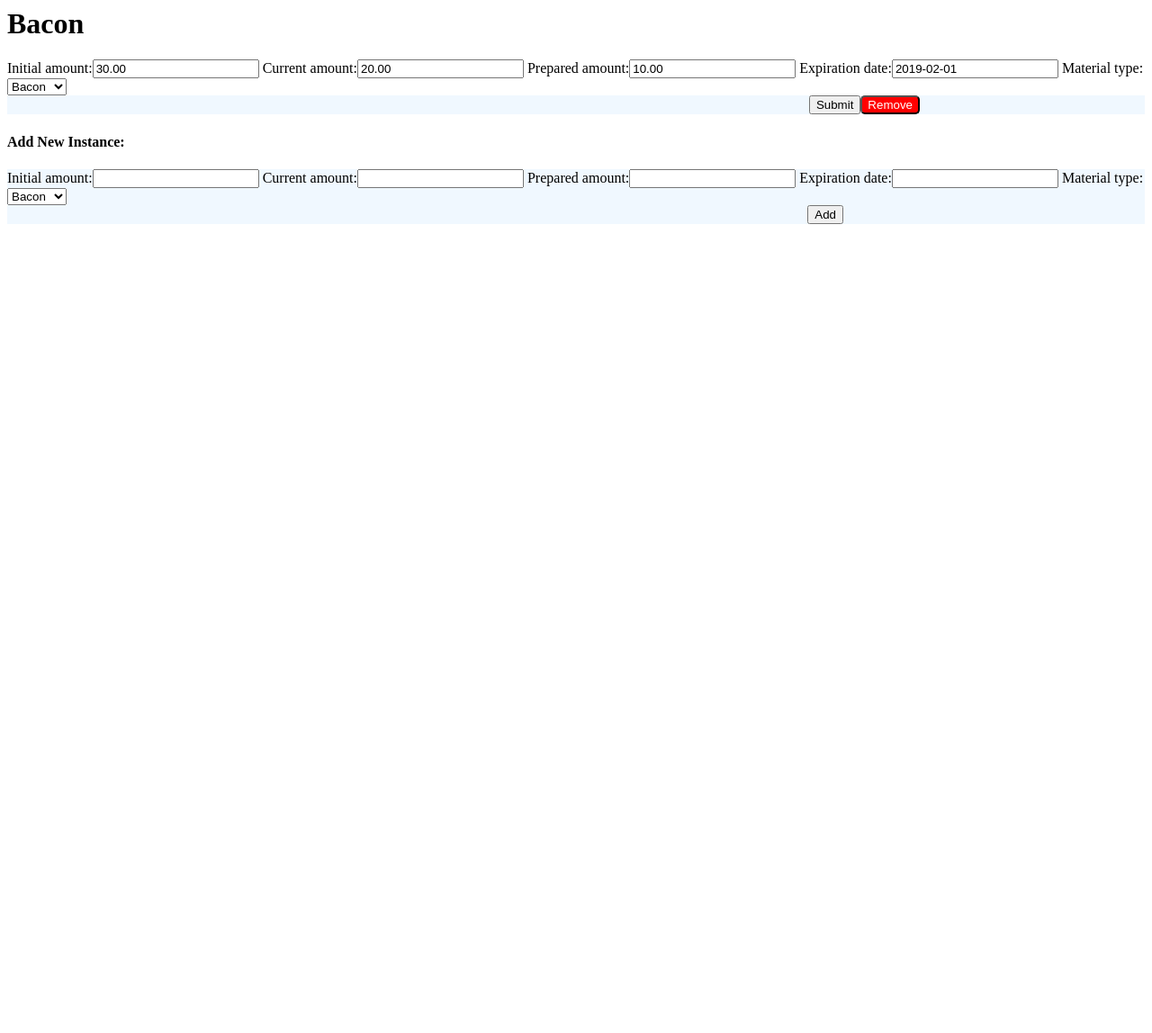
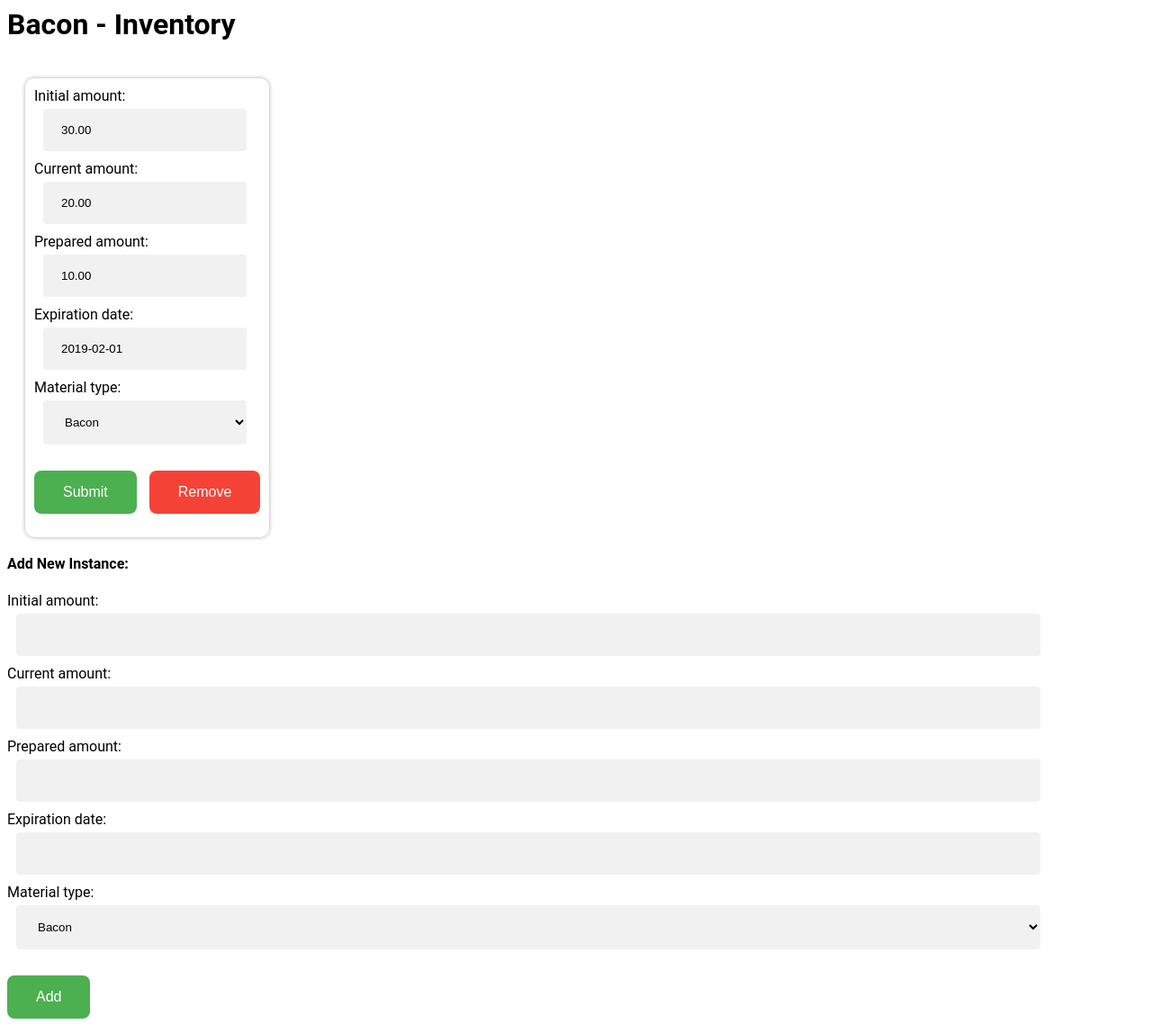
Before and after one commit to capstoneconnector/Raw-Material-Inventory-Tracking-System-Code, a Django app: page /is/material/summary/Bacon in a window 1280 px wide. Shown: the whole page at 90% size. Before the commit the page ends 249 px from the top, so only its background shows below. Run offline with Django 3.2, Linux system fonts and the light colour scheme; data comes from the database, SQL or seed files in the repository; both versions use the stored data as it was after the commit.

Commit message:
Implemented the add Material feature. The summary page now displays new material types that are added and defaults values for material types with no material instances.Additionally, some styling was changed on the Summary Page and the Material Instances page.

```diff
--- a/InventorySystem/forms.py
+++ b/InventorySystem/forms.py
@@ -1,4 +1,4 @@
-from .models import Material
+from .models import Material, MaterialType
 from django.forms import ModelForm
 
 
@@ -6,3 +6,8 @@ class MaterialForm(ModelForm):
     class Meta:
         model = Material
         fields = '__all__'
+
+class MaterialTypeForm(ModelForm):
+    class Meta:
+        model = MaterialType
+        fields = '__all__'
--- a/InventorySystem/urls.py
+++ b/InventorySystem/urls.py
@@ -1,12 +1,14 @@
 from django.urls import path
-from .views import index, material_instances, total_amounts, material_total_amount, summary, material_instance, remove_material_instance
+from .views import index, material_instances, total_amounts, material_total_amount, mat_instance_summary, material_instance, remove_material_instance, add_material_type
 
 urlpatterns = [
     path('', index),
     path('material/instances/<str:materialName>', material_instances),
     path('material/total/<str:materialName>', material_total_amount),
     path('material/', total_amounts),
-    path('material/summary/<str:materialName>', summary),
+    path('material/summary/<str:materialName>', mat_instance_summary),
     path('material/update/<int:mat_id>', material_instance),
+    path('material/type/update/<int:mat_type_id>', add_material_type),
     path('material/delete/<int:mat_id>', remove_material_instance)
+
 ]
--- a/InventorySystem/views.py
+++ b/InventorySystem/views.py
@@ -1,7 +1,7 @@
 from django.shortcuts import render
 from django.http import HttpResponse, JsonResponse
 from .models import Material, MaterialType
-from .forms import MaterialForm
+from .forms import MaterialForm, MaterialTypeForm
 from django.shortcuts import render
 from django.views.decorators.csrf import csrf_exempt
 from django.db.models import Max
@@ -32,21 +32,34 @@ def total_amounts(request):
     materials = []
 
     for material_type in MaterialType.objects.all():
-        material_obj = {}
-        material_obj['name'] = material_type.name
+        material_obj = {'name': material_type.name}
+        total_amount = 0
+        prepared_amount = 0
 
-        amount = 0
+        if len(Material.objects.filter(material_type=material_type)) == 0:
+            material_obj['total_amount'] = 0
+            material_obj['prepared_amount'] = 0
+            material_obj['buy_unit'] = material_type.buy_unit
+            materials.append(material_obj)
+            continue
+
+        earliest_expiration_material = Material.objects.filter(material_type=material_type).order_by('-expiration_date')[0]
+        expiration_date = earliest_expiration_material.expiration_date
+        material_obj['expiration_date'] = expiration_date
+
         for material in Material.objects.filter(material_type=material_type):
-            amount += material.current_amount
+            total_amount += material.current_amount
+            prepared_amount += material.prepared_amount
 
-        material_obj['amount'] = amount
+        material_obj['total_amount'] = total_amount
+        material_obj['prepared_amount'] = prepared_amount
         material_obj['buy_unit'] = material_type.buy_unit.name
         materials.append(material_obj)
 
-    return JsonResponse({'materials': materials})
+    return render(request, 'total_amount.html', {'materials': materials, 'form': {'mat': {'id': 0}, 'form': MaterialTypeForm()}})
 
 
-def summary(request, materialName):
+def mat_instance_summary(request, materialName):
     material_type = MaterialType.objects.get(name=materialName)
     materials = Material.objects.filter(material_type=material_type)
 
@@ -58,6 +71,7 @@ def summary(request, materialName):
     forms.append({'mat': {'id': 0}, 'form': f})
 
     return render(request, 'material_instance_summary.html', {'forms': forms, 'title': materialName, 'material_type': material_type.id})
+
 
 
 @csrf_exempt
@@ -76,9 +90,22 @@ def material_instance(request, mat_id):
     return HttpResponse("Hey! You didn't give me any data!")
 
 @csrf_exempt
+def add_material_type(request, mat_type_id):
+    if mat_type_id is not 0:
+        '''material_type_obj = MaterialType.objects.get(id=mat_type_id)
+        f = MaterialTypeForm(request.POST, instance=material_type_obj)
+        f.save()'''
+        return HttpResponse("Aye there's definitely something here already")
+    else:
+        print(request.POST)
+        f = MaterialTypeForm(request.POST)
+        f.save()
+        return HttpResponse("Aye there's definitely something here now")
+
+@csrf_exempt
 def remove_material_instance(request, mat_id):
-  try:
+    try:
       Material.objects.get(id=mat_id).delete()
       return HttpResponse('Object deleted!')
-  except Material.DoesNotExist:
+    except Material.DoesNotExist:
       return HttpResponse('No object with that id!')
--- a/templates/material_instance_summary.html
+++ b/templates/material_instance_summary.html
@@ -2,55 +2,125 @@
     <title>Material Instance - {{ title }}</title>
 
     <style>
-        .new-form {
-            background: aliceblue;
+        body {
+            font-family: "Roboto", "Lucida Grande", Verdana, Arial, sans-serif;
+
+        }
+
+        .instances {
+            float: left;
+            display: flex;
+            flex-direction: row;
+            width: 100%;
         }
 
         .delete-button {
-            background-color: red;
+            background-color: #f44336; /* Green */
+            border: none;
             color: white;
-            border-radius: 5px;
+            padding: 15px 32px;
+            text-align: center;
+            text-decoration: none;
+            display: inline-block;
+            font-size: 16px;
+            border-radius: 8px;
+            margin-left: 10px;
+            transition: 0.5s;
         }
 
-        .button-div {
-            display: flex;
-            justify-content: flex-end;
-            padding-right: 250px;
-            background: aliceblue;
+        .delete-button:hover {
+            background-color: #e43326
         }
-        .add-button-div{
-            display: flex;
-            justify-content: flex-end;
-            padding-right: 335px;
-            background: aliceblue;
+
+        .page-button {
+            background-color: #4CAF50; /* Green */
+            border: none;
+            color: white;
+            padding: 15px 32px;
+            text-align: center;
+            text-decoration: none;
+            display: inline-block;
+            font-size: 16px;
+            border-radius: 8px;
+            transition: 0.5s;
         }
+
+        .page-button:hover {
+            background-color: #3C9F40;
+        }
+
+        .material-span {
+            box-shadow: #00000055 0 0 5px;
+            border-radius: 10px;
+            display: inline-block;
+            margin: 20px;
+            padding: 10px;
+            transition: 0.5s;
+        }
+
+        .material-span:hover {
+            box-shadow: #00000088 0 0 5px;
+        }
+
+        form > input {
+            outline: none;
+            margin-left: 10px;
+            display: block;
+            margin-top: 5px;
+            margin-bottom: 10px;
+            padding: 16px 20px;
+            border: none;
+            border-radius: 4px;
+            background-color: #f1f1f1;
+            width: 90%;
+        }
+
+        form > select {
+            padding: 16px 20px;
+            border: none;
+            border-radius: 4px;
+            background-color: #f1f1f1;
+            margin-left: 10px;
+            outline: none;
+            width: 90%;
+            display: block;
+            margin-top: 5px;
+            margin-bottom: 10px;
+        }
+
 
     </style>
 </head>
 
 <body>
-    <h1>{{ title }}</h1>
+    <h1>{{ title }} - Inventory</h1>
+    <div class="instances">
     {% for form in forms %}
         {% if form.mat.id != 0 %}
-            <div>
+            <div class="material-span">
+                <span class="form-div">
+                <form method="post" action="/is/material/update/{{ form.mat.id }}">
+                    {{ form.form }}
+                    <br/>
+                </span>
+                    <div class="button-div">
+                        <button class="page-button" type="submit">Submit</button>
+                        <button class="delete-button" type="submit" formaction="/is/material/delete/{{ form.mat.id }}">Remove</button>
+                    </div>
+                </form>
+            </div>
+            </div>
+        {% else %}
+            <div style="display: block;">
+            <h4>Add New Instance:</h4>
         <form class="material-form" method="post" action="/is/material/update/{{ form.mat.id }}">
             {{ form.form }}
             <br/>
-            <div class="button-div">
-                <button class="submit-button form-button" type="submit">Submit</button>
-                <button class="delete-button form-button" type="submit" formaction="/is/material/delete/{{ form.mat.id }}">Remove</button>
+            <div class = "button-div">
+                 <button class="page-button" type="submit">Add</button>
             </div>
         </form>
             </div>
-        {% else %}
-            <h4>Add New Instance:</h4>
-        <form class="material-form new-form" method="post" action="/is/material/update/{{ form.mat.id }}">
-            {{ form.form }}
-            <br/>
-            <div class = "add-button-div">
-                 <button class="submit-button form-button" type="submit">Add</button>
-            </div>
-        </form>
         {% endif %}
     {% endfor %}
 </body>
```
Also changed, not shown: templates/total_amount.html (+53 -2 lines), db.sqlite3.
